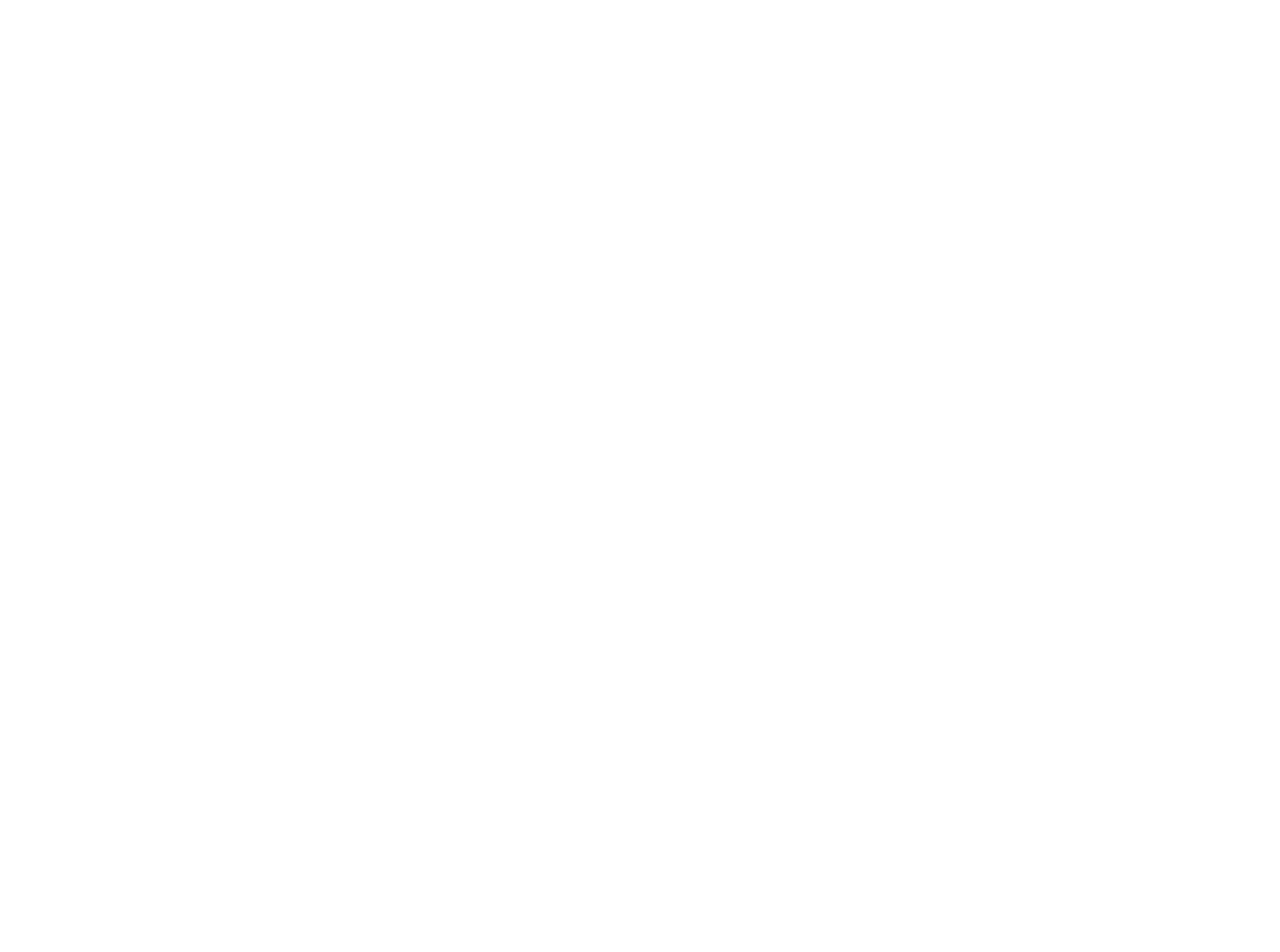
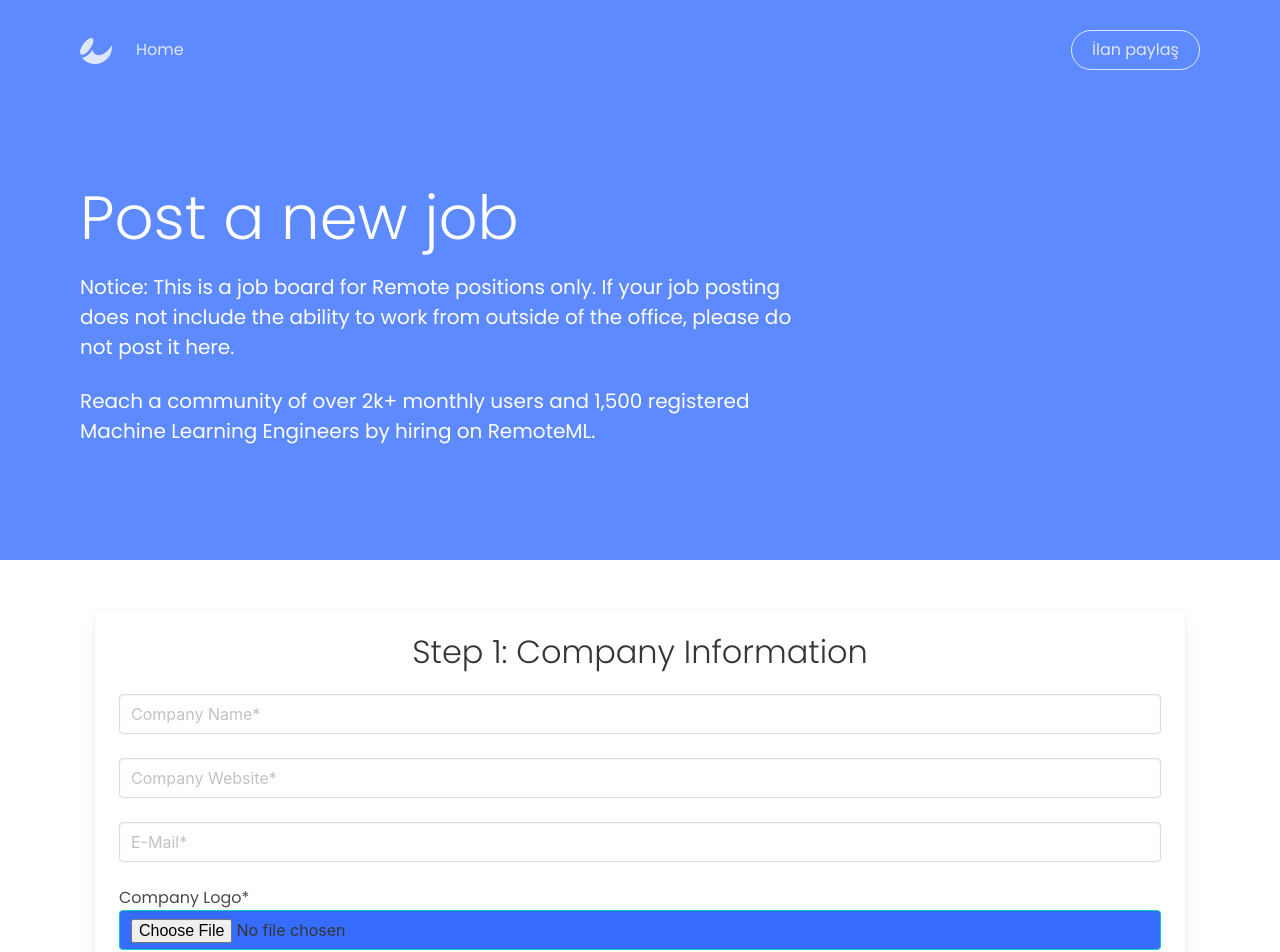
Before and after one commit to demirf/remote-ml-clone, a Vue app: page /send-post in a window 1280 px wide. Shown: the top 952 px of the page. Before the commit the page ends 800 px from the top, so only its background shows below. Built offline with nearby package versions, Linux system fonts and the light colour scheme.

Commit message:
Create post pages

```diff
--- a/src/App.vue
+++ b/src/App.vue
@@ -1,7 +1,5 @@
 <template>
   <div id="app">
-    <div id="nav">
-      <router-view />
-    </div>
+    <router-view />
   </div>
 </template>
--- a/src/assets/scss/custom.scss
+++ b/src/assets/scss/custom.scss
@@ -29,3 +29,7 @@
     transition: 0.3s;
   }
 }
+
+.card-spacing {
+  margin: 50px auto;
+}
--- a/src/components/Header.vue
+++ b/src/components/Header.vue
@@ -13,14 +13,7 @@
       <navbar />
       <div class="columns header-content">
         <div class="column is-two-thirds">
-          <h1>Remote Machine Learning Jobs</h1>
-          <p>
-            The best place to find Remote work in Machine Learning, Data
-            Science, Deep Learning and Artificial Intelligence. Get new jobs to
-            your inbox daily.
-          </p>
-          <input type="text" class="input full-width" placeholder="Email" />
-          <button class="button header-bg is-rounded">Abone ol</button>
+          <slot name="content" />
         </div>
       </div>
     </div>
--- a/src/components/Navbar.vue
+++ b/src/components/Navbar.vue
@@ -1,5 +1,6 @@
 <template>
   <nav class="navbar bg-primary" role="navigation" aria-label="main navigation">
+    <div class="container">
       <div class="navbar-brand">
         <a class="navbar-item" href="https://bulma.io">
           <i class="fab fa-affiliatetheme fa-2x"></i>
@@ -35,12 +36,13 @@
           </div>
         </div>
       </div>
+    </div>
   </nav>
 </template>
 
 <style lang="scss">
 .navbar {
-  padding-top: 1.5rem;
+  padding: 1.5rem 0;
 
   .navbar-item {
     color: #fff !important;
--- a/src/router/index.js
+++ b/src/router/index.js
@@ -9,6 +9,16 @@
     path: '/',
     name: 'Home',
     component: Home
+  },
+  {
+    path: '/post-detail',
+    name: 'PostDetail',
+    component: () => import('../views/PostDetail.vue')
+  },
+  {
+    path: '/send-post',
+    name: 'SendPost',
+    component: () => import('../views/SendPost.vue')
   }
 ];
 
--- a/src/views/Home.vue
+++ b/src/views/Home.vue
@@ -12,7 +12,18 @@
 
 <template>
   <div class="home">
-    <Header />
+    <Header>
+      <template slot="content">
+        <h1>Remote Machine Learning Jobs</h1>
+        <p>
+          The best place to find Remote work in Machine Learning, Data Science,
+          Deep Learning and Artificial Intelligence. Get new jobs to your inbox
+          daily.
+        </p>
+        <input type="text" class="input full-width" placeholder="Email" />
+        <button class="button header-bg is-rounded">Abone ol</button>
+      </template>
+    </Header>
     <post-list />
   </div>
 </template>
--- /dev/null
+++ b/src/views/PostDetail.vue
@@ -0,0 +1,117 @@
+<script>
+import Navbar from '../components/Navbar';
+export default {
+  components: {
+    Navbar
+  }
+};
+</script>
+
+<template>
+  <div class="post-detail">
+    <navbar />
+    <div class="card-spacing has-text-centered	container">
+      <div class="card">
+        <div class="card-content">
+          <div class="company-logo">
+            <img
+              src="https://kodilan.ams3.digitaloceanspaces.com/companies/epigra-bilgi-tek-ve-ilt-hiz-ltd-sti.png"
+            />
+          </div>
+          <p class="title has-text-weight-light">
+            Machine Learning Engineer
+          </p>
+          <div class="company-info">
+            <span>Predictive Caller</span> ·
+            <span class="company-location-date">Anywhere · May 20, 2020</span>
+          </div>
+          <div>
+            <button class="button is-black send-email-button">
+              <span class="icon">
+                <i class="fa fa-envelope"></i>
+              </span>
+              <span>Apply</span>
+            </button>
+          </div>
+          <div class="job-detail-list has-text-left">
+            <ul>
+              <li>
+                Independently develop predictive regression machine learning
+                models using a standard set of inputs
+              </li>
+              <li>
+                Design pipelines to train and evaluate machine learning models
+              </li>
+              <li>Advise on deployment practices for real-time environment</li>
+              <li>
+                Help innovate model deployment and management through MLOps
+                strategies
+              </li>
+              <li>
+                Interact with external clients to explain data needs and model
+                results
+              </li>
+              <li>
+                Develop visuals (graphs, slides) supporting model build process
+              </li>
+            </ul>
+          </div>
+          <p class="requirements has-text-left">
+            Requirements
+          </p>
+          <div class="job-detail-list has-text-left">
+            <ul>
+              <li>Strong Python skills. Scikit-learn, Numpy, Pandas</li>
+              <li>
+                Working knowledge of SAS required to support legacy models
+              </li>
+              <li>
+                Demonstrated experience in building, validating, and deploying
+                machine learning models
+              </li>
+              <li>Excellent verbal and written communication skills</li>
+              <li>
+                Ability to speak to logistic regression models at a variety of
+                technical depths
+              </li>
+              <li>Must be a collaborative team player</li>
+            </ul>
+          </div>
+        </div>
+      </div>
+    </div>
+  </div>
+</template>
+
+<style lang="scss">
+.post-detail {
+  .company-info {
+    font-weight: 500;
+    color: #000;
+
+    .company-location-date {
+      color: rgb(90, 97, 105);
+    }
+  }
+
+  .send-email-button {
+    margin: 1.25rem 0;
+  }
+
+  .requirements {
+    padding: 2.5rem 0;
+    font-weight: 500;
+    color: rgb(90, 97, 105);
+  }
+
+  .job-detail-list {
+    padding-left: 2.5rem;
+
+    ul {
+      li {
+        list-style: inside;
+      }
+    }
+  }
+}
+</style>
--- /dev/null
+++ b/src/views/SendPost.vue
@@ -0,0 +1,59 @@
+<script>
+import Header from '../components/Header';
+
+export default {
+  components: {
+    Header
+  }
+};
+</script>
+
+<template>
+  <div>
+    <Header slot="content">
+      <template slot="content">
+        <h1>Post a new job</h1>
+        <p>
+          Notice: This is a job board for Remote positions only. If your job
+          posting does not include the ability to work from outside of the
+          office, please do not post it here.
+        </p>
+        <p>
+          Reach a community of over 2k+ monthly users and 1,500 registered
+          Machine Learning Engineers by hiring on RemoteML.
+        </p>
+      </template>
+    </Header>
+    <div class="card-spacing card-wrapper container">
+      <div class="card">
+        <div class="card-content">
+          <h1 class="title has-text-centered has-text-weight-light">
+            Step 1: Company Information
+          </h1>
+          <input
+            type="text"
+            class="input full-width"
+            placeholder="Company Name*"
+          />
+          <input
+            type="text"
+            class="input full-width"
+            placeholder="Company Website*"
+          />
+          <input type="text" class="input full-width" placeholder="E-Mail*" />
+          <label>Company Logo*</label>
+          <input type="file" class="input full-width is-primary" />
+          <button class="button is-primary">Abone ol</button>
+        </div>
+      </div>
+    </div>
+  </div>
+</template>
+
+<style lang="scss">
+.card-wrapper.container {
+  input {
+    margin-bottom: 1.5rem;
+  }
+}
+</style>
```
Lines whose indentation alone changed are shown as unchanged.
